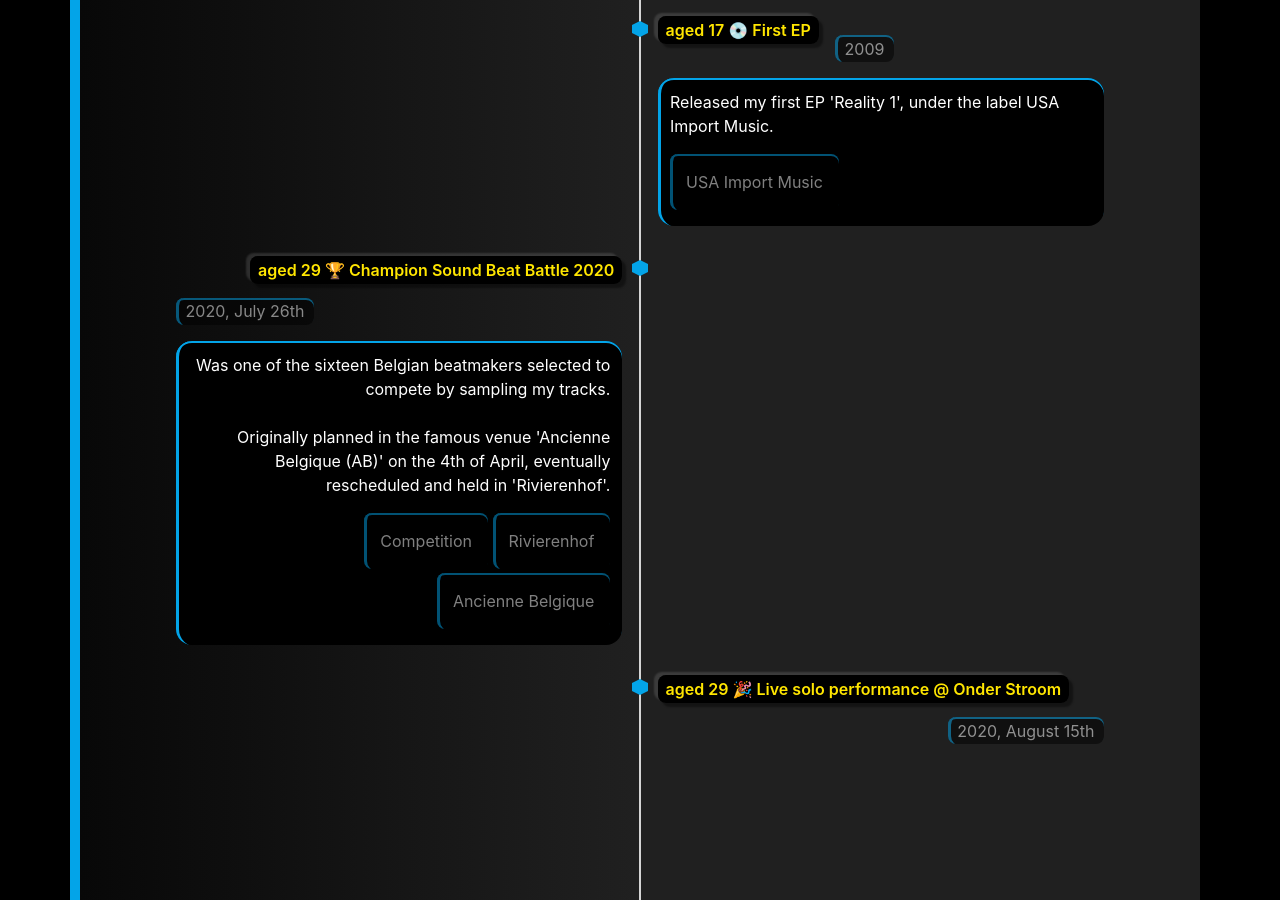
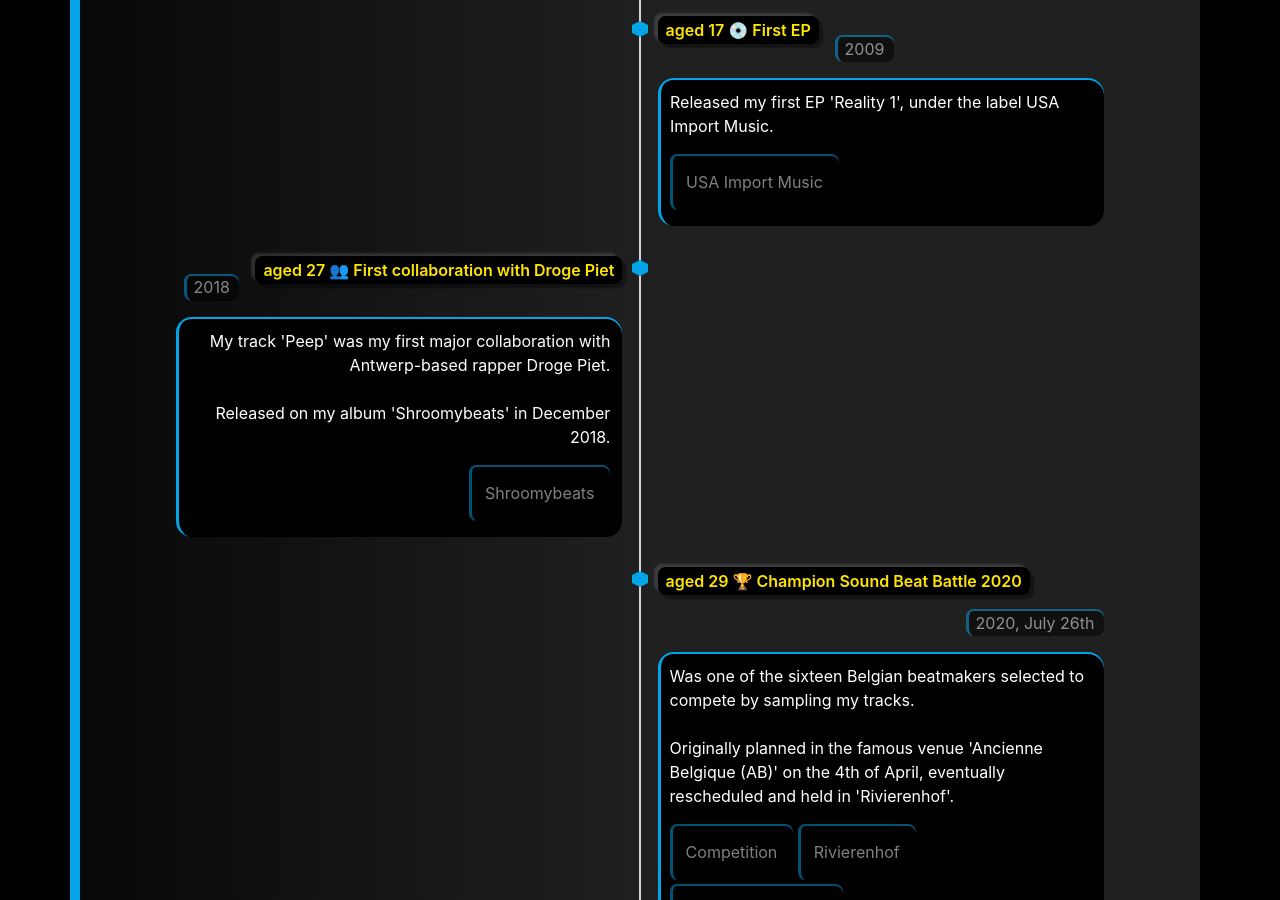
Before and after one commit to mr-volta/mr-volta.github.io, a Jekyll site: the page built from index.html, in a window 1280 px wide and 900 px high, scrolled down 4720 px. Built offline with Jekyll 4.4.1, drawn with Linux system fonts in a browser that asks for light colours.

Commit message:
Update timeline.yml

```diff
--- a/_data/timeline.yml
+++ b/_data/timeline.yml
@@ -49,6 +49,17 @@
     - tag: USA Import Music
   timeline-side: right
 
+- title: aged 27 👥 First collaboration with Droge Piet
+  title-url: https://music.youtube.com/watch?v=7Ar8SxtuLuQ&list=PLaLN0EvcxkHK4PKMYAeH4qoFTOWDz9v3G
+  date: 2018
+  subtitle: >-
+    My track 'Peep' was my first major collaboration with Antwerp-based rapper Droge Piet.<br><br>
+
+    Released on my album 'Shroomybeats' in December 2018.
+  tags:
+    - tag: Shroomybeats
+  timeline-side: left
+
 - title: aged 29 🏆 Champion Sound Beat Battle 2020
   title-url: https://championsoundbelgium.bandcamp.com/track/the-antwerp-killer-3
   date: 2020, July 26th
@@ -60,7 +71,7 @@
     - tag: Competition
     - tag: Rivierenhof
     - tag: Ancienne Belgique
-  timeline-side: left
+  timeline-side: right
 
 - title: aged 29 🎉 Live solo performance @ Onder Stroom
   title-url: https://www.facebook.com/events/1011140142671835/
@@ -77,7 +88,7 @@
   tags:
     - tag: Live solo performance
     - tag: Onder Stroom
-  timeline-side: right
+  timeline-side: left
 
 - title: aged 29 🎉 Live solo performance @ Café Kamyon
   title-url: https://www.facebook.com/events/caf%C3%A9-kamyon/mr-volta-live-caf%C3%A9-kamyon/235594967829597/
@@ -93,7 +104,7 @@
   tags:
     - tag: Live solo performance
     - tag: Café Kamyon
-  timeline-side: left
+  timeline-side: right
 
 - title: aged 29 🎉 Live group jam @ Zomerfabriek
   title-url: https://www.facebook.com/events/caf%C3%A9-kamyon/mr-volta-live-caf%C3%A9-kamyon/235594967829597/
@@ -110,7 +121,7 @@
     - tag: Group jam
     - tag: Grab the SUNdays XL van Mama’s Open Mic
     - tag: Zomerfabriek (Zomer Van Antwerpen)
-  timeline-side: right
+  timeline-side: left
 
 - title: aged 29 🏆 Selected as top producer @ Beats Haven
   title-url: https://www.instagram.com/p/CHGZNclnM0J/
@@ -127,4 +138,4 @@
     - tag: Osei Bantu
     - tag: Ramos Sama
     - tag: ccBe
-  timeline-side: left
+  timeline-side: right
```
